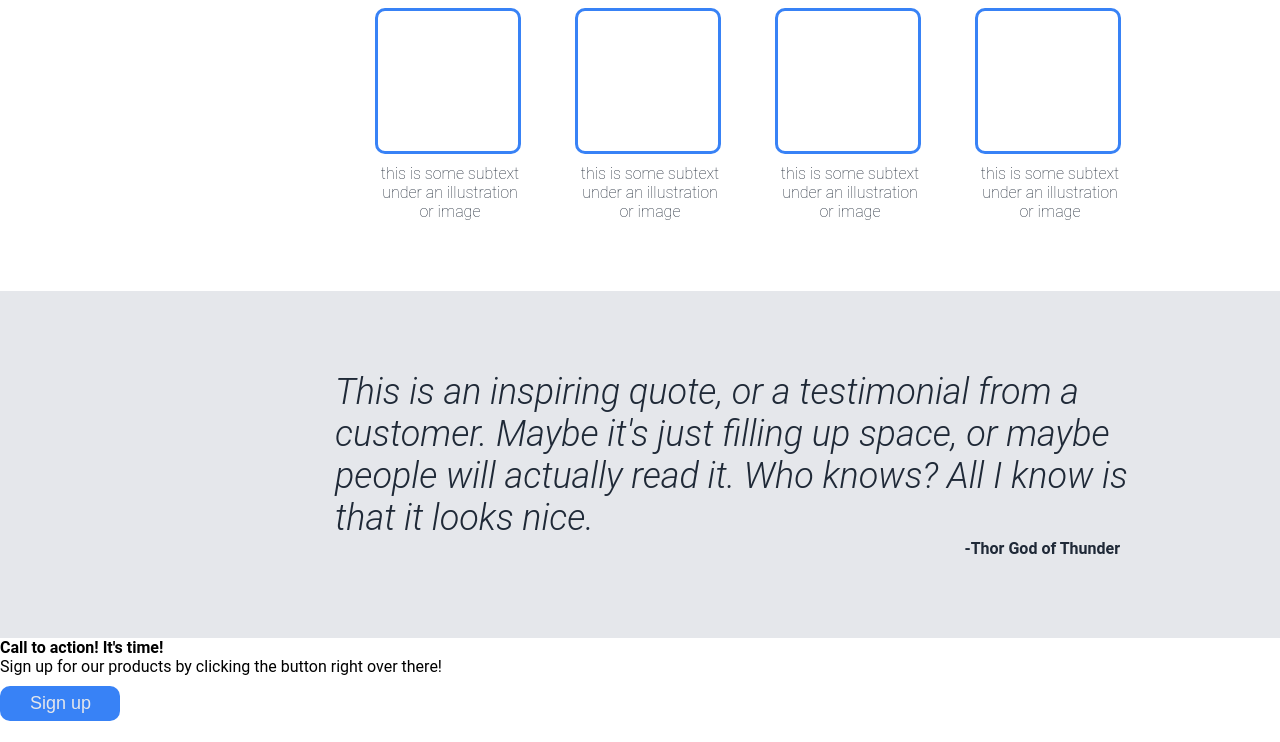
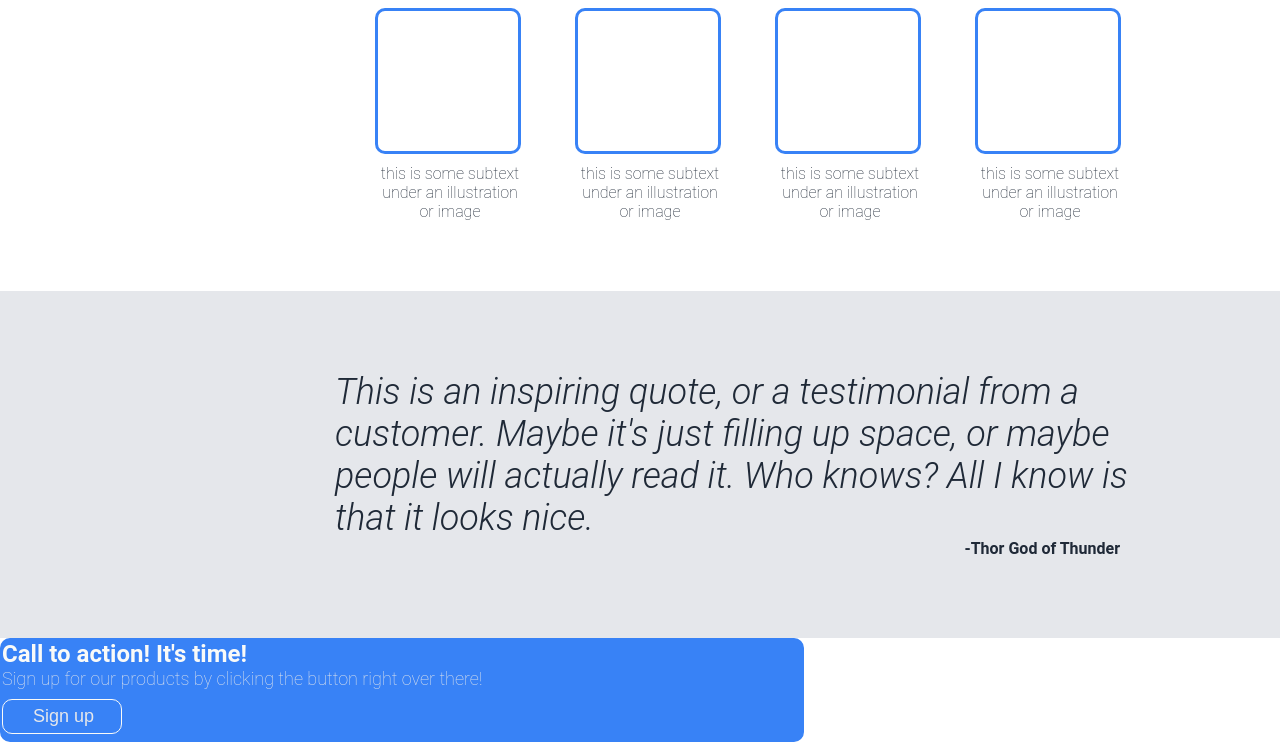
Before and after one commit to robynnlouisee/Landing-Page, a plain HTML site: page index.html in a window 1280 px wide. Shown: the part 516-1258 px from the top of the page. Before the commit the page ends 1237 px from the top, so only its background shows below. Drawn offline with Linux system fonts and the light colour scheme.

Commit message:
Added class selectors on buttons so they could have different border colours

```diff
--- a/index.html
+++ b/index.html
@@ -19,7 +19,7 @@
    <div class="secondary">
    <h2 class="header">This website is awesome</h2>
    <p class="info">This website has some subtext that goes here under the main title. It's a smaller font and the color is lower contrast</p>
-   <button><a href="button">Sign Up</a></button></div>
+   <button class="button1"><a href="button">Sign Up</a></button></div>
    <div class="image">
    <img src="https://images.unsplash.com/photo-1675017718825-cef8a95f7fbd?q=80&w=1032&auto=format&fit=crop&ixlib=rb-4.0.3&ixid=M3wxMjA3fDB8MHxwaG90by1wYWdlfHx8fGVufDB8fHx8fA%3D%3D" alt="birds in a lake"></div>
    </div>
@@ -46,8 +46,10 @@
    <p class="author">-Thor God of Thunder</p>
    </div>
 
+   <div class="section5">
    <h4>Call to action! It's time!</h4>
-   <p>Sign up for our products by clicking the button right over there!</p>
-   <button href="button2" class="button2"><a>Sign up</a></button>
+   <p class="signup">Sign up for our products by clicking the button right over there!</p>
+   <button class="button2" href="button2" ><a>Sign up</a></button></div>
+   </div>
 </body>
 </html>
--- a/styles.css
+++ b/styles.css
@@ -13,7 +13,7 @@ h1 {
     justify-content: space-between;
     padding: 20px;
  }
-a, .info {
+a, .info, .signup {
     display: flex;
     text-decoration: none;
     font-size: 18px;
@@ -46,11 +46,13 @@ h2 {
 button {
     background: #3882F6;
     border-radius: 10px;
-    border:#3882F6;
     width: 120px;
     height: 35px;
     margin-top: 10px;
-    padding-left: 30px
+    padding-left: 30px;
+}
+.button1 {
+    border: #3882F6;
 }
 img {
     width: 530px;
@@ -108,3 +110,19 @@ h3 {
     text-align: right;
     padding-right: 300px;
 }
+
+.section5 {
+    box-sizing: content-box;
+    border: 2px solid #3882F6;
+    width: 800px;
+    height: 100px;
+    border-radius: 10px;
+    background-color: #3882F6
+}
+h4 {
+    font-size: 24px;
+    color: #F9FAF8;
+}
+.button2 {
+    border: 1px solid #F9FAF8
+}
```
